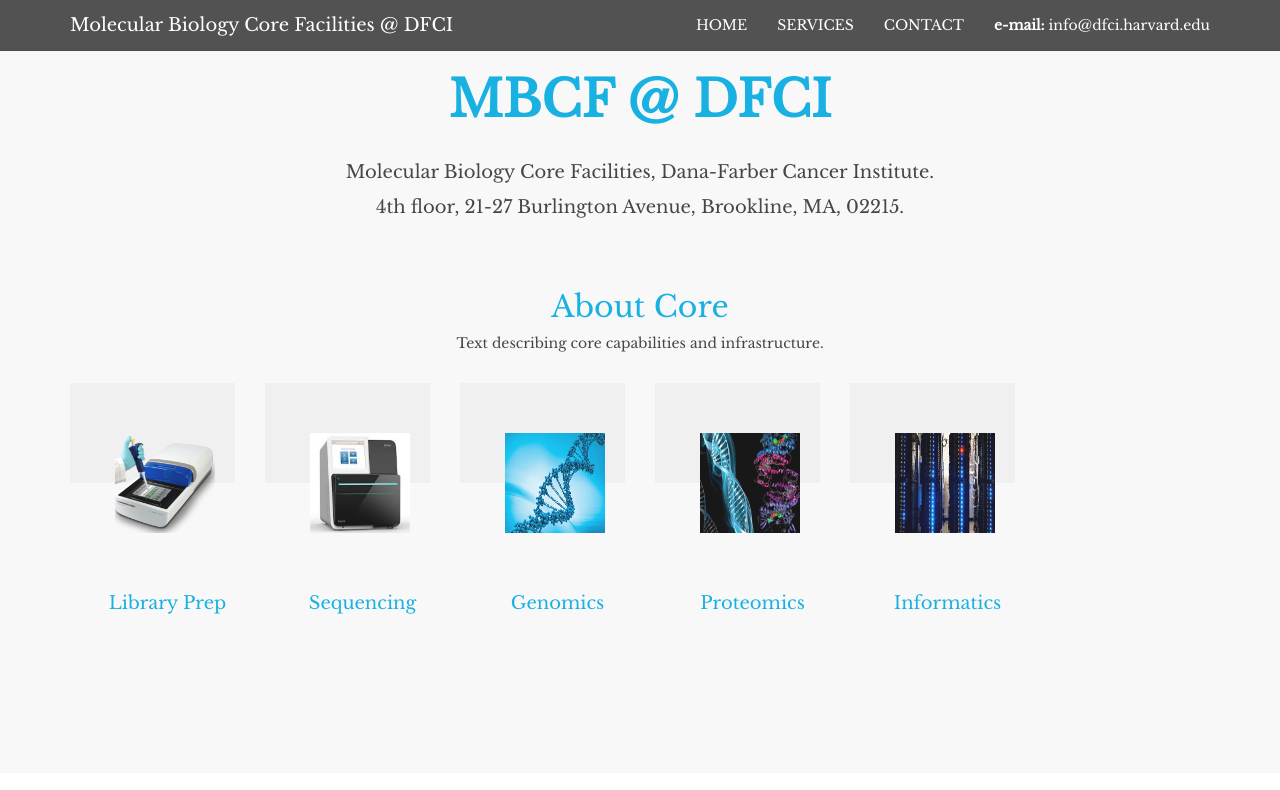
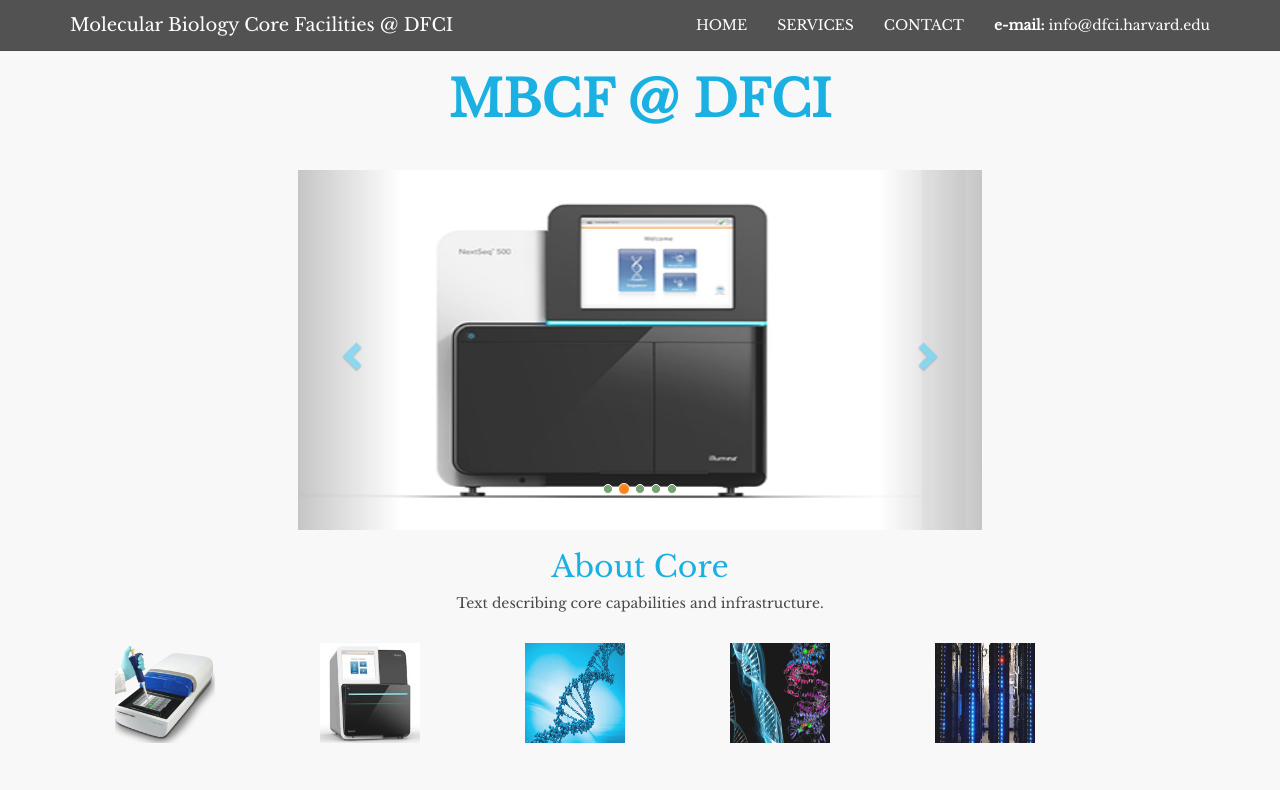
Before and after one commit to vangalamaheshh/mbcf_web_2, a website: page index.html in a window 1280 px wide. Shown: the top 790 px of the page. Drawn offline with nearby package versions, Linux system fonts and the light colour scheme; a web font is replaced by a local one.

Commit message:
added carousel and images to go with it

```diff
--- a/app/css/app.css
+++ b/app/css/app.css
@@ -1,4 +1,4 @@
-.thumb img {
+.thumb > img {
     position: relative;
     float: right;
     width:  100px;
@@ -7,3 +7,34 @@
     background-repeat:   no-repeat;
     background-size:     cover;
 }
+
+.icon-display:before {
+    content: "\e900";
+}
+
+.carousel {
+    height: auto;
+    width: 60%;
+    position: relative;
+    margin: 0px auto;
+}
+
+.carousel-inner > .item > img {
+    width:640px;
+    height:360px;
+}
+
+
+.carousel-caption {
+    position: relative;
+    left: auto;
+    right: auto;
+}
+
+.carousel-indicators li {
+  background-color: #669966;
+}
+
+.carousel-indicators .active {
+  background-color: #FF7600;
+}
--- a/app/css/style.css
+++ b/app/css/style.css
@@ -1,19 +1,3 @@
-/*=============================================================
-    Authour URI: www.binarytheme.com
-    License: Commons Attribution 3.0
-
-    http://creativecommons.org/licenses/by/3.0/
-
-    100% To use For Personal And Commercial Use.
-    IN EXCHANGE JUST GIVE US CREDITS AND TELL YOUR FRIENDS ABOUT US
-
-    ========================================================  */
-
-
-
-/*=======================================
-    GENERAL STYLES
-==================================================*/
 body {
     font-family: 'Libre Baskerville', sans-serif;
     font-size:14px;
@@ -42,10 +26,12 @@
      font-size:50px ;
     font-weight:900!important;
 }
+
 h3 {
     line-height:30px;
     padding-bottom:20px;
 }
+
 h4 {
     line-height:20px;
     padding-bottom:20px;
@@ -102,6 +88,7 @@
 .color-blue {
     color: #00A9DF;
 }
+
 /*=======================================
     HEADER STYLES
 ==================================================*/
@@ -138,32 +125,6 @@
     border-color: #4B4A4A;
 }
 
-/*=======================================
-    ABOUT STYLES
-==================================================*/
-
-.about-div {
-	width: 100%;
-    min-height: 100px;
-    background-color: rgba(209, 209, 209, 0.24);
-    box-shadow: none;
-    border: 0;
-    padding: 50px 20px 30px 20px;
-    margin-bottom:20px;
-}
-
-/*=======================================
-    FREE TEXT STYLES
-==================================================*/
-.free-div {
-    width: 100%;
-    min-height: 100px;
-    background-color: rgba(209, 209, 209, 0.24);
-    box-shadow: none;
-    border: 0;
-    padding: 50px 20px 30px 20px;
-    margin-bottom:20px;
-}
 
 /*=======================================
     CONTACT STYLES
@@ -183,10 +144,3 @@
     padding:20px 50px 20px 50px;
     text-align:right;
 }
-
-/*=================
-Mahesh
-==================*/
-.icon-display:before {
-    content: "\e900";
-}
--- a/index.html
+++ b/index.html
@@ -62,22 +62,58 @@
     </nav>
     <!--End Navigation -->
 
-    <!--About Section-->
+    <!-- Home Section-->
     <section class="for-full-back color-light " id="home">
         <div class="container">
 
             <div class="row text-center">
                 <div class="col-md-8 col-md-offset-2">
                     <h1>MBCF @ DFCI</h1>
-                    <h4>
-                        <strong>
-                          <p>Molecular Biology Core Facilities, Dana-Farber Cancer Institute.</p>
-                          <p>4th floor, 21-27 Burlington Avenue, Brookline, MA, 02215.</p>
-                        </strong>
-                    </h4>
+                </div>
+            </div>
+            <!-- Adding Carousel -->
+            <div id="carousel-example-generic" class="carousel slide" data-ride="carousel" data-interval="5000">
+                <!-- Indicators -->
+                <ol class="carousel-indicators">
+                    <li data-target="#carousel-example-generic" data-slide-to="0" class="active"></li>
+                    <li data-target="#carousel-example-generic" data-slide-to="1"></li>
+                    <li data-target="#carousel-example-generic" data-slide-to="2"></li>
+                    <li data-target="#carousel-example-generic" data-slide-to="3"></li>
+                    <li data-target="#carousel-example-generic" data-slide-to="4"></li>
+                </ol>
+
+                <!-- Wrapper for slides -->
+                <div class="carousel-inner">
+                    <div class="item active">
+                        <img class="img-responsive center-block" src="app/img/nextseq.jpeg"/>
+                    </div>
+                    <div class="item">
+                        <img class="img-responsive center-block" src="app/img/miseq.jpeg"/>
+                    </div>
+                    <div class="item">
+                        <img class="img-responsive center-block" src="app/img/bioinformatics.jpeg"/>
+                    </div>
+                    <div class="item">
+                        <img class="img-responsive center-block" src="app/img/neoprep.jpeg"/>
+                    </div>
+                    <div class="item">
+                        <img class="img-responsive center-block" src="app/img/proteomics.jpeg"/>
+                    </div>
                 </div>
 
-            </div class="container">
+                <!-- Controls -->
+                <a class="left carousel-control" href="#carousel-example-generic" role="button" data-slide="prev"
+                        onclick="$('#carousel-example-generic').carousel('prev')">
+                    <span class="glyphicon glyphicon-chevron-left color-blue"></span>
+                </a>
+                <a class="right carousel-control" href="#carousel-example-generic" role="button" data-slide="next"
+                        onclick="$('#carousel-example-generic').carousel('next')">
+                    <span class="glyphicon glyphicon-chevron-right color-blue"></span>
+                </a>
+            </div> <!-- Carousel -->
+            <!-- END of CAROUSEL -->
+
+          </div class="container">
             <div class="row text-center">
                 <div class="col-md-12">
                     <h2 class="color-blue">About Core</h2>
@@ -171,7 +207,7 @@
 
     </section>
 
-    <!--End About Section-->
+    <!--End Home Section-->
 
     <!-- Services Section-->
     <section class="for-full-back color-white" id="services">
```
Also changed, not shown: app/img/bioinformatics.jpeg (added), app/img/image1.jpeg (added), app/img/miseq.jpeg (added), app/img/neoprep.jpeg (added), app/img/nextseq.jpeg (added), app/img/proteomics.jpeg (added).
